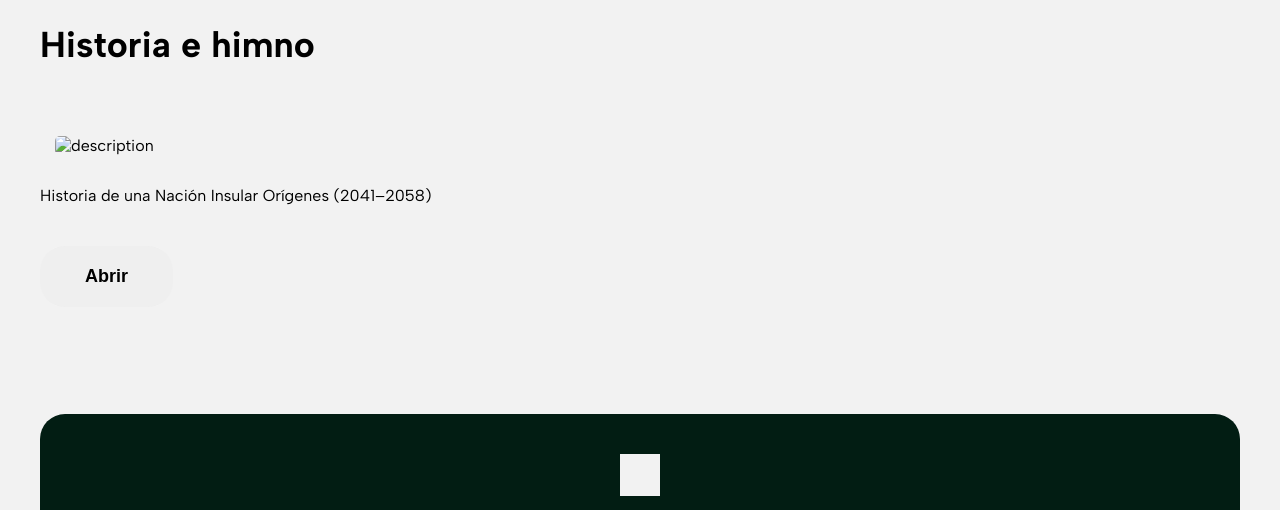
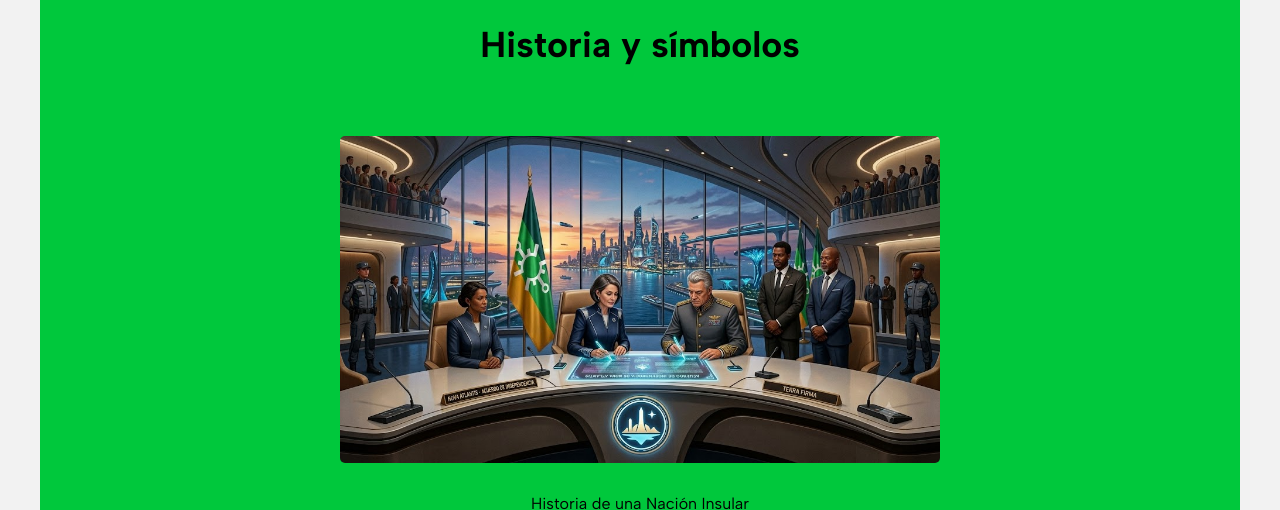
Before and after one commit to CamiloPiamba22/ImaginaryCountry, a plain HTML site: page index.html in a window 1280 px wide. Shown: the part 930-1440 px from the top of the page. Drawn offline with Linux system fonts and the light colour scheme.

Commit message:
fix intro

```diff
--- a/index.css
+++ b/index.css
@@ -35,6 +35,12 @@
 
 }
 
+.historiaehimno{
+display:flex;
+flex-direction: column;
+align-items: center;
+background-color: #00C83C;
+}
 
 
 footer{
--- a/index.html
+++ b/index.html
@@ -63,27 +63,32 @@
 
                 </section>
                 <section class="historiaehimno">
-                    <h2>Historia e himno <span class="light"></span></h2>
-                    <img src="" alt="description">
-                    <p>Historia de una Nación Insular Orígenes (2041–2058)</p>
+                    <h2>Historia y símbolos<span class="light"></span></h2>
+                    <img src="firma.jpg" alt="description">
+                    <p>Historia de una Nación Insular</p>
 
-                    <!-- Contenido colapsable: se oculta/muestra al hacer clic en el botón -->
                     <div class="content">
-                        <p>Este país nació de la crisis. Cuando la subida del nivel del mar obligó a evacuar gran parte de las costas bajas del sudeste asiático en la década de 2030, un consorcio de ingenieros, urbanistas y refugiados climáticos comenzó a construir plataformas flotantes modulares en una zona del Pacífico con aguas relativamente tranquilas. Lo que empezó como un campamento de emergencia —apenas unas barcazas ancladas y unidas con pasarelas— se convirtió, en menos de dos décadas, en un archipiélago artificial de más de cuarenta islas interconectadas.
+                        <p> Orígenes (2041–2058)
+                            Este país nació de la crisis. Cuando la subida del nivel del mar obligó a evacuar gran parte de las costas bajas del sudeste asiático en la década de 2030, un consorcio de ingenieros, urbanistas y refugiados climáticos comenzó a construir plataformas flotantes modulares en una zona del Pacífico con aguas relativamente tranquilas. Lo que empezó como un campamento de emergencia —apenas unas barcazas ancladas y unidas con pasarelas— se convirtió, en menos de dos décadas, en un archipiélago artificial de más de cuarenta islas interconectadas.
 El 17 de junio de 2058, los habitantes declararon su independencia, sin reconocer la soberanía de ninguna nación de origen sobre el territorio flotante. La ONU, tras años de debate, le concedió el reconocimiento como estado en 2061, sentando un precedente legal inédito: la primera nación construida enteramente sobre estructuras artificiales en aguas internacionales.
+
 La Era de las Asambleas (2058–2089)
 
 Sin tradición política heredada, experimentaron con un sistema de gobierno basado en asambleas rotativas: cada plataforma (o "anillo") elegía representantes por sorteo cívico, no por elección tradicional, inspirados en la democracia ateniense pero adaptados a la era digital. Las decisiones importantes se sometían a consultas ciudadanas vía redes neuronales colectivas, un sistema primitivo de deliberación asistida por IA.
 
 Este periodo, recordado como la "Era de las Asambleas", fue próspero pero inestable. La economía se sostenía sobre la agricultura vertical, la energía undimotriz y, sobre todo, la exportación de tecnología de flotación e ingeniería climática a otras naciones costeras en apuros, convirtiéndose en un laboratorio viviente de adaptación climática.
+
 La Crisis del Gran Oleaje (2089)
 
 En 2089, una tormenta de categoría extrema —bautizada después como el Gran Oleaje— destruyó doce de los anillos exteriores y mató a más de tres mil personas. La catástrofe expuso las debilidades del sistema de asambleas: la lentitud para tomar decisiones de emergencia. En la reconstrucción posterior crearon un Consejo Permanente de Resiliencia con poderes ejecutivos claros en situaciones de crisis, mientras conservaban las asambleas para la política ordinaria.
+
 Expansión y Identidad (2090–2130)
 Las décadas siguientes trajeron estabilidad y un crecimiento demográfico explosivo, alimentado por nuevas oleadas de migración climática desde zonas costeras inhabitables. El país pasó de 80,000 a casi 2 millones de habitantes.
 
 Surgió también una identidad cultural propia: la "filosofía del anillo", una ética comunitaria que valoraba la interdependencia (cada plataforma depende de las demás para flotar y sobrevivir) por encima del individualismo. Esta filosofía permeó el arte, la arquitectura y hasta el diseño urbano, visible en los célebres "jardines verticales", estructuras de cultivo que también servían de protección contra tormentas.
-La Era Moderna (2130–presente, 2151)
+La Era Moderna
+
+(2130–presente, 2151)
 
 Hoy el país es reconocido como potencia tecnológica media, líder mundial en ingeniería de plataformas flotantes, gestión de biodiversidad marina y gobernanza digital. Mantiene una posición de neutralidad activa en la política internacional, ofreciendo su experiencia en adaptación climática a cualquier nación que la solicite, sin alianzas militares formales.
 Su mayor desafío actual es interno: el equilibrio entre la tradición igualitaria de sus orígenes y las crecientes desigualdades económicas surgidas del turismo de élite y la exportación tecnológica, que han creado una clase próspera de ingenieros y diseñadores frente a comunidades pesqueras tradicionales que ven amenazado su modo de vida.</p>
@@ -108,10 +113,12 @@
 No heredamos trono, ni heredamos rey,
 heredamos solo el deber de tejer.</p>
 
-<p>Lema: "De las olas, una nación"</p>
+ <img src="Coro.jpg" alt="description">
+<p>Lema:</p>
 
+ <img src="Lema.jpg" alt="description">
 <p>Festividad nacional: Día del Reconocimiento (17 junio 2058) — cuando declararon su independencia</p>
-                     <img src="img/sectionExample/exampleImg.png" alt="description">
+                     <img src="Fiesta nacional.jpg" alt="description">
 
                         <ol class="light">
                             <li>Elemento 1</li>
```
Also changed, not shown: Coro.jpg (added), Fiesta nacional.jpg (added), Lema.jpg (added), firma.jpg (added).
